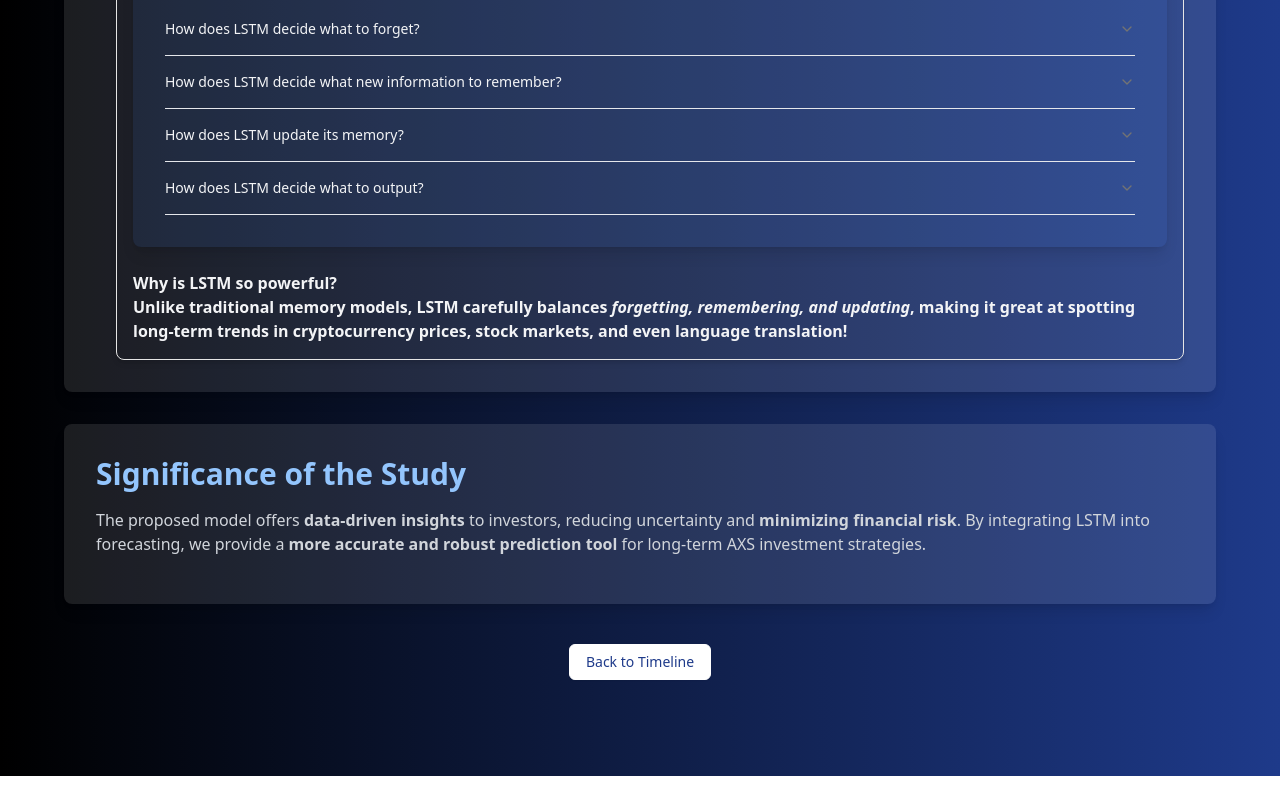
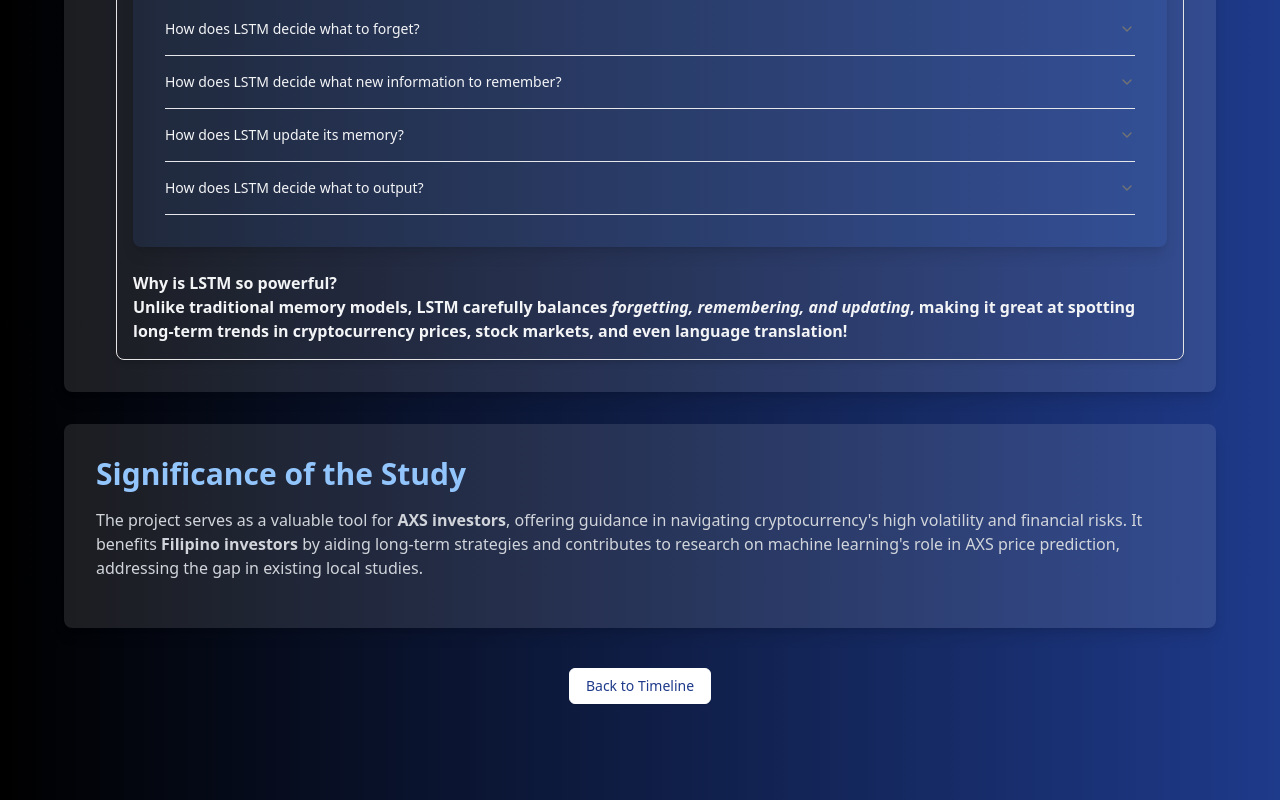
Before and after one commit to jerwintuchi/tonyongbayawak, a Next.js app: page /about/title-proposal in a window 1280 px wide. Shown: the part 3231-4031 px from the top of the page. Before the commit the page ends 4007 px from the top, so only its background shows below. Built offline with nearby package versions, Linux system fonts and the light colour scheme.

Commit message:
ui: changed the significance of the study

```diff
--- a/src/app/about/(timeline-items)/title-proposal/_components/TItleProposalClient.tsx
+++ b/src/app/about/(timeline-items)/title-proposal/_components/TItleProposalClient.tsx
@@ -82,8 +82,9 @@ export default function TitleProposalClient() {
             <div className="max-w-6xl mx-auto bg-white bg-opacity-10 p-8 mt-8 rounded-lg shadow-lg">
                 <h2 className="text-3xl text-blue-300 font-semibold mb-4">Significance of the Study</h2>
                 <p className="text-gray-300 mb-4">
-                    The proposed model offers <strong>data-driven insights</strong> to investors, reducing uncertainty and <strong>minimizing financial risk</strong>.
-                    By integrating LSTM into forecasting, we provide a <strong>more accurate and robust prediction tool</strong> for long-term AXS investment strategies.
+                    The project serves as a valuable tool for <strong>AXS investors</strong>, offering guidance in navigating cryptocurrency&apos;s high volatility and financial risks.
+                    It benefits <strong>Filipino investors</strong> by aiding long-term strategies and contributes to research on machine learning&apos;s role in AXS price prediction,
+                    addressing the gap in existing local studies.
                 </p>
             </div>
 
```
